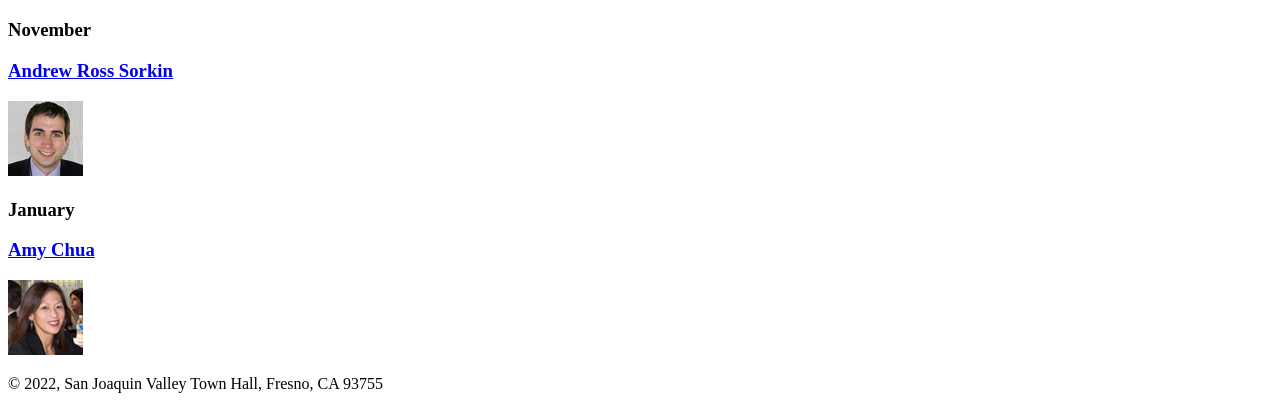
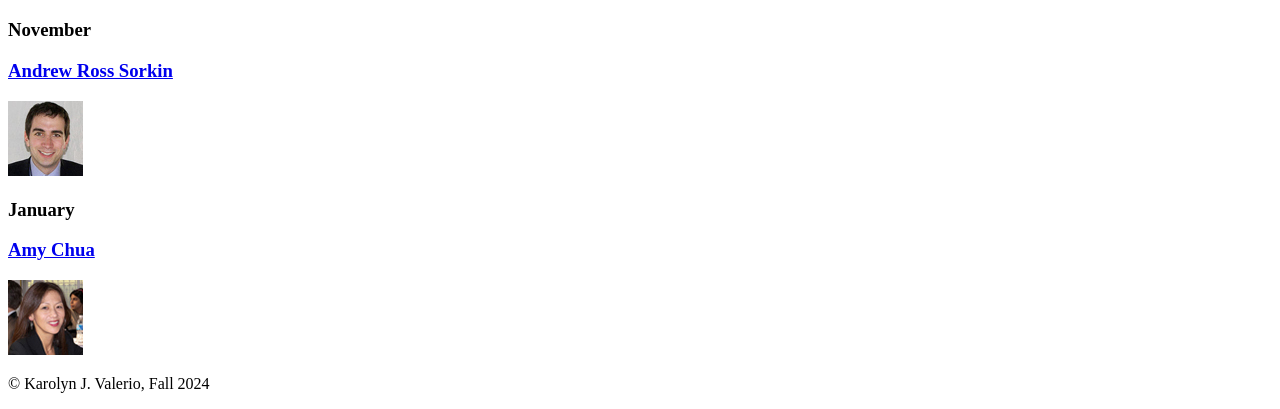
Before and after one commit to Just-KJ/A05, a plain HTML site: page index.html in a window 1280 px wide. Shown: the part 693-1102 px from the top of the page. Drawn offline with Linux system fonts and the light colour scheme.

Commit message:
Update index.html Adjusting copy right details

```diff
--- a/index.html
+++ b/index.html
@@ -53,7 +53,7 @@
 
 	</main>
 	<footer>
-		<p>&copy; 2022, San Joaquin Valley Town Hall, Fresno, CA 93755</p>
+		<p>&copy; Karolyn J. Valerio, Fall 2024</p>
 	</footer>
 </body>
 </html>
```
